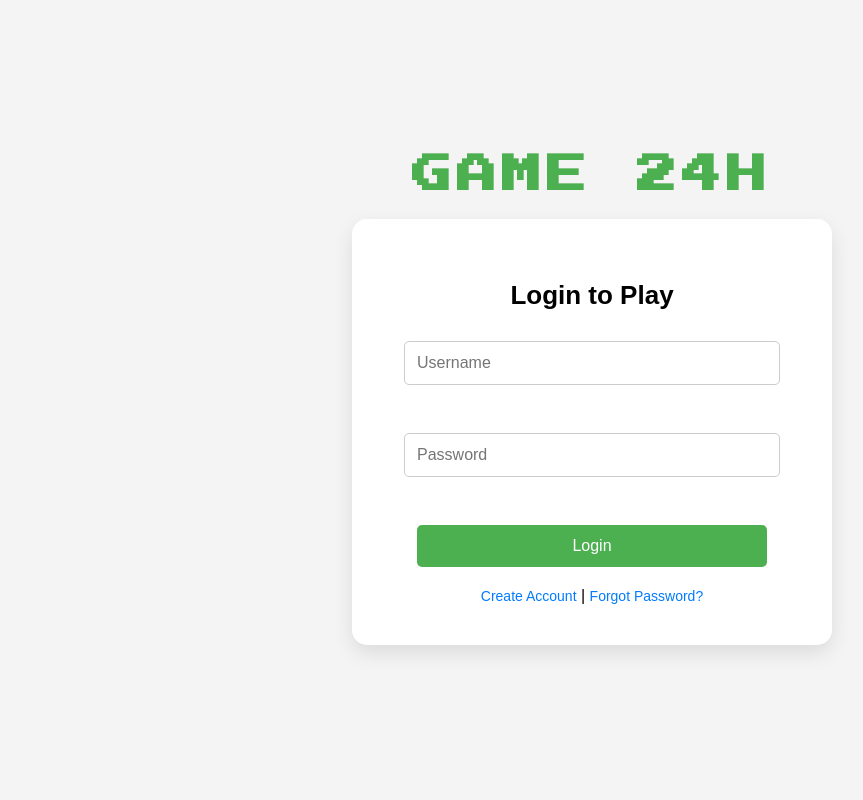
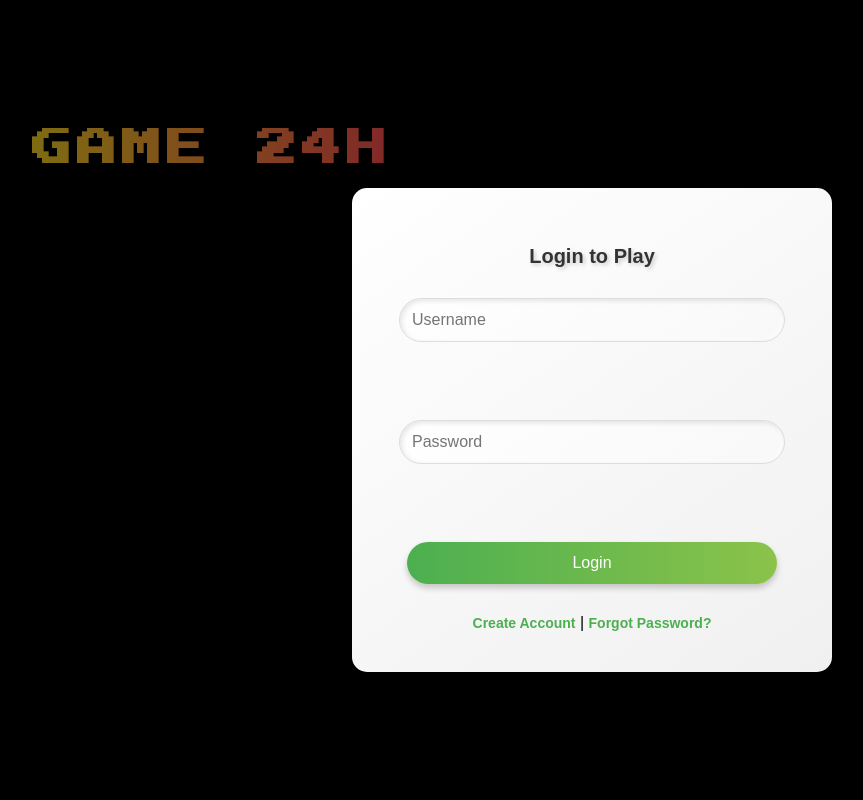
Before and after one commit to TienDung26/Websie, a PHP site: page /index.html in a window 1280 px wide. Shown: the whole page, without its empty margins (48-911 px from the left). Run offline with PHP 8.4, Linux system fonts and the light colour scheme.

Commit message:
styles.css

```diff
--- a/styles.css
+++ b/styles.css
@@ -1,93 +1,189 @@
 /* Định dạng chung */
 body {
     font-family: Arial, sans-serif;
-    background-color: #f4f4f4;
+   background: #000000; /* Đổi nền sang màu đen */
     display: flex;
     justify-content: center;
     align-items: center;
     height: 100vh;
     margin: 0;
-    flex-direction: column; /* Đảm bảo rằng các phần tử nằm theo chiều dọc */
+    flex-direction: column;
 }
-
-/* Định dạng cho logo Game 24h */
 .logo-container {
-    text-align: center;
-    margin-bottom: 20px; /* Khoảng cách giữa logo và form */
-    perspective: 500px; /* Tạo hiệu ứng phối cảnh cho logo */
+    display: flex;
+    justify-content: flex-start; /* Căn trái */
+    align-items: center;
+    width: 100%;
+    margin-bottom: 20px;
 }
 
 .logo-text {
-    font-family: 'Press Start 2P', cursive; /* Sử dụng font chữ game */
-    font-size: 40px;
-    font-weight: bold;
-    color: #4CAF50; /* Màu sắc của chữ */
-    text-transform: uppercase;
-    letter-spacing: 5px; /* Khoảng cách giữa các ký tự */
-    transition: transform 0.4s ease, text-shadow 0.4s ease; /* Hiệu ứng chuyển động mượt mà */
+    margin-left: 80px; /* Điều chỉnh khoảng cách từ trái */
 }
+
+/* Văn bản logo */
+.logo-text {
+    font-family: 'Press Start 2P', cursive; /* Font chữ game */
+    font-size: 40px; /* Kích thước chữ lớn */
+    font-weight: bold; /* Chữ đậm */
+    background: linear-gradient(90deg, #f9d423, #ff4e50); /* Màu đầu tiên */
+    -webkit-background-clip: text; /* Áp dụng gradient cho chữ */
+    -webkit-text-fill-color: transparent; /* Làm chữ trong suốt */
+    text-transform: uppercase; /* Viết hoa toàn bộ chữ */
+    letter-spacing: 5px; /* Khoảng cách giữa các chữ */
+    text-align: left; /* Căn giữa chữ */
+    display: block; /* Đảm bảo logo là khối */
+    animation: blink 2s infinite, rainbow 4s infinite; /* Thêm hiệu ứng nhấp nháy và thay đổi màu sắc liên tục */
+}
+
+/* Hiệu ứng nhấp nháy */
+@keyframes blink {
+    0% {
+        opacity: 1; /* Logo hiển thị bình thường */
+    }
+    50% {
+        opacity: 0.5; /* Logo mờ đi một chút */
+    }
+    100% {
+        opacity: 1; /* Logo quay lại hiển thị bình thường */
+    }
+}
+
+/* Định nghĩa keyframes để thay đổi màu theo cầu vồng */
+@keyframes rainbow {
+    0% {
+        background: linear-gradient(90deg, red, orange, yellow, green, blue, indigo, violet); /* Cầu vồng */
+    }
+    20% {
+        background: linear-gradient(90deg, blue, green, yellow, red, violet, indigo, orange); /* Thay đổi theo hướng ngược */
+    }
+    40% {
+        background: linear-gradient(90deg, yellow, orange, green, blue, indigo, violet, red); /* Cầu vồng màu khác */
+    }
+    60% {
+        background: linear-gradient(90deg, purple, blue, green, yellow, orange, red, pink); /* Đảo các màu */
+    }
+    80% {
+        background: linear-gradient(90deg, orange, yellow, green, blue, red, purple, pink); /* Các màu khác nữa */
+    }
+    100% {
+        background: linear-gradient(90deg, red, orange, yellow, green, blue, indigo, violet); /* Quay lại cầu vồng ban đầu */
+    }
+}
+
+/* Áp dụng hiệu ứng nhấp nháy vào logo */
+.logo-text {
+    animation: blink 1.5s infinite; /* Thêm hiệu ứng nhấp nháy */
+}
+
 
 /* Hiệu ứng 3D khi hover lên logo */
 .logo-text:hover {
-    transform: rotateY(15deg) rotateX(10deg) scale(1.1); /* Xoay và phóng to logo */
-    text-shadow: 5px 5px 10px rgba(0, 0, 0, 0.3), -5px -5px 10px rgba(0, 0, 0, 0.2); /* Hiệu ứng bóng đổ cho chữ */
+    transform: rotateY(15deg) rotateX(10deg) scale(1.1);
+    text-shadow: 5px 5px 15px rgba(0, 0, 0, 0.5),
+                 -5px -5px 15px rgba(255, 255, 255, 0.3);
 }
 
 /* Định dạng cho khung form */
 .screen {
     text-align: center;
-    background-color: white;
+    background: linear-gradient(145deg, #ffffff, #f0f0f0);
     border-radius: 15px;
-    padding: 40px;  /* Tăng padding để form rộng rãi hơn */
-    box-shadow: 0 8px 20px rgba(0, 0, 0, 0.1);
-    width: 100%;  /* Đảm bảo form sẽ luôn chiếm 100% chiều rộng */
-    max-width: 400px;  /* Đặt chiều rộng tối đa cho khung form */
-    margin: 0 auto; /* Căn giữa form theo chiều ngang */
+    padding: 40px;
+    box-shadow: 0 8px 20px rgba(0, 0, 0, 0.2), inset 0 0 15px rgba(255, 255, 255, 0.5);
+    width: 100%;
+    max-width: 400px;
+    margin: 0 auto;
+    box-shadow: 0 8px 20px rgba(0, 0, 0, 0.2); /* Bóng đổ nhẹ */
 }
 
 /* Tiêu đề */
 h2 {
-    margin-bottom: 30px;
-    font-size: 26px;  /* Lớn hơn một chút để dễ đọc */
+    margin-bottom: 20px;
+    font-size: 20px;
+    color: #333;
+    text-shadow: 2px 2px 4px rgba(0, 0, 0, 0.2);
 }
 
 /* Input (username, password) */
 input {
-    width: 100%;           /* Đảm bảo trường input chiếm 100% chiều rộng */
-    max-width: 350px;      /* Giới hạn chiều rộng tối đa của các trường input */
+    width: calc(100% - 40px); /* Điều chỉnh để có khoảng cách đều nhau */
     padding: 12px;
-    margin-bottom: 10px;   /* Giảm khoảng cách giữa các trường nhập liệu */
-    margin-left: auto;     /* Căn giữa trường */
-    margin-right: auto;    /* Căn giữa trường */
-    border-radius: 5px;
-    border: 1px solid #ccc;
+    margin: 10px auto; /* Căn giữa theo chiều ngang */
+    border-radius: 25px;
+    border: 1px solid #ddd;
     font-size: 16px;
+    background: linear-gradient(145deg, #ffffff, #f8f8f8);
+    box-shadow: inset 2px 2px 5px rgba(0, 0, 0, 0.1), inset -2px -2px 5px rgba(255, 255, 255, 0.6);
+    transition: box-shadow 0.3s ease;
 }
 
-/* Nút login */
+input:focus {
+    outline: none;
+    box-shadow: 0 0 8px #4caf50, inset 2px 2px 5px rgba(0, 0, 0, 0.1), inset -2px -2px 5px rgba(255, 255, 255, 0.6);
+}
+.login-text {
+    font-family: 'Roboto', sans-serif;
+    font-size: 25px;
+    font-weight: bold;
+    color: #ff4e50;
+    text-align: center;
+    text-transform: uppercase;
+    letter-spacing: 4px;
+    text-shadow: 2px 2px 10px rgba(0, 0, 0, 0.5);
+    animation: slideIn 1s ease-in-out 1; /* Chỉ chạy một lần khi tải lại trang */
+    margin-bottom: 20px; /* Khoảng cách giữa login-text và các phần tử bên dưới */
+}
+@keyframes slideIn {
+    0% {
+        transform: translateX(-100px);
+        opacity: 0;
+    }
+    100% {
+        transform: translateX(0);
+        opacity: 1;
+    }
+}
+
+
+@keyframes slideIn {
+    0% {
+        transform: translateX(-100px);
+        opacity: 0;
+    }
+    100% {
+        transform: translateX(0);
+        opacity: 1;
+    }
+}
+
+/* Nút đăng nhập */
 button {
     padding: 12px 15px;
-    background-color: #4CAF50;
+    background: linear-gradient(90deg, #4caf50, #8bc34a);
     color: white;
     border: none;
-    border-radius: 5px;
+    border-radius: 25px;
     cursor: pointer;
     font-size: 16px;
-    width: 100%;           /* Đảm bảo nút chiếm 100% chiều rộng */
-    max-width: 350px;      /* Giới hạn chiều rộng tối đa của nút */
-    margin-left: auto;     /* Căn giữa nút */
-    margin-right: auto;    /* Căn giữa nút */
+    width: calc(100% - 30px); /* Điều chỉnh để có khoảng cách đều nhau */
+    margin: 10px auto; /* Căn giữa theo chiều ngang */
+    box-shadow: 0 4px 6px rgba(0, 0, 0, 0.2);
+    transition: background 0.3s ease, transform 0.3s ease, box-shadow 0.3s ease;
 }
 
+/* Hiệu ứng hover khi di chuột lên nút */
 button:hover {
-    background-color: #45a049;
+    background: linear-gradient(90deg, #45a049, #7cb342); /* Thay đổi màu nền khi hover */
+    transform: scaleX(1.05); /* Mở rộng chiều ngang của nút */
+    box-shadow: 0 6px 10px rgba(0, 0, 0, 0.3); /* Tăng bóng đổ khi hover */
 }
 
 /* Căn chỉnh các form */
 #login-form, #create-account-form, #forgot-password-form {
     display: flex;
     flex-direction: column;
-    gap: 10px;  /* Thêm khoảng cách giữa các trường */
+    gap: 20px;
 }
 
 /* Liên kết quên mật khẩu và tạo tài khoản */
@@ -96,17 +192,21 @@ button:hover {
 }
 
 .auth-links a {
-    color: #007bff;
+    color: #4caf50;
     text-decoration: none;
     font-size: 14px;
+    font-weight: bold;
+    transition: color 0.3s ease;
 }
 
 .auth-links a:hover {
+    color: #388e3c;
     text-decoration: underline;
 }
 
 p {
     font-size: 14px;
+    color: #555;
 }
 
 /* Đảm bảo giao diện trên thiết bị di động */
```
